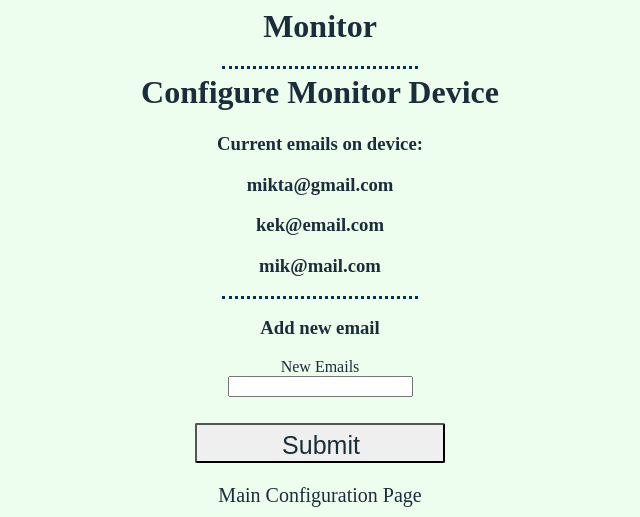
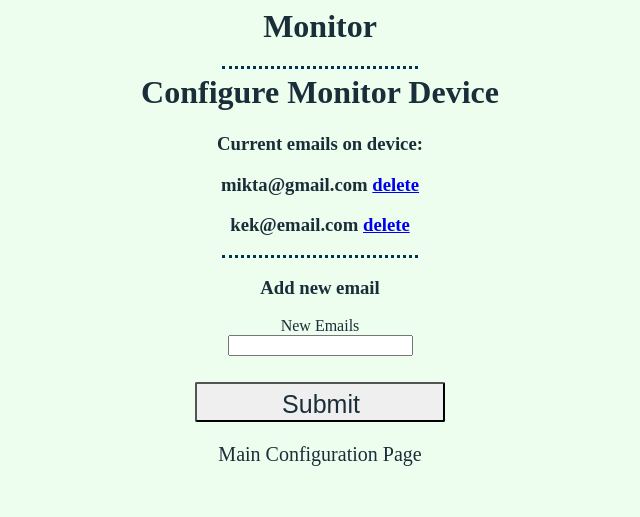
Before and after one commit to mikitachab/pimicroclimate_config_page, a Flask app: page /mails in a window 1280 px wide. Shown: the top 517 px of the page, without its empty margins (320-960 px from the left). Run offline with Flask 2, Linux system fonts and the light colour scheme.

Commit message:
added deleting emails

```diff
--- a/app.py
+++ b/app.py
@@ -3,8 +3,11 @@ import time
 import os
 from flask import Flask, render_template, flash, redirect
 from forms import ConfigForm, DeviceConfigForm, EmailsForm
-from utlis import set_config_value, udpate_emails_list, get_config_value
-from utlis import wifi_connect
+from utils import set_config_value
+from utils import udpate_emails_list
+from utils import get_config_value
+from utils import config_delete_mail
+from utils import wifi_connect
 
 app = Flask(__name__)
 app.config['SECRET_KEY'] = os.environ.get('SECRET_KEY')
@@ -60,6 +63,12 @@ def multiple_mails():
     return render_template('emails.html', title='emails config', form=form, cemails=current_emails)
 
 
+@app.route('/mails/delete/<int:index>')
+def delete_mail(index):
+    config_delete_mail(index)
+    return redirect('/mails')
+
+
 if __name__ == '__main__':
     on_raspi = False
     if on_raspi:
--- a/config.json
+++ b/config.json
@@ -5,7 +5,6 @@
   "notification_time": "00:33:00",
   "recivers_emails": [
     "mikta@gmail.com",
-    "kek@email.com",
-    "mik@mail.com"
+    "kek@email.com"
   ]
 }
--- a/templates/emails.html
+++ b/templates/emails.html
@@ -6,7 +6,7 @@
     <div>
         <h3>Current emails on device: <h3>
         {% for mail in cemails %}
-            <p>{{ mail }}</p>
+            <p>{{ mail }}  <a href="{{ url_for('delete_mail', index=loop.index-1) }}">delete</a> </p>
         {% endfor %}
     </div>
     <hr>
--- a/utlis.py
+++ b/utils.py
@@ -42,5 +42,13 @@ def udpate_emails_list(emails):
             flash(f'invalid email: "{email}"')
 
 
+def config_delete_mail(index):
+    mails = get_config_value('recivers_emails')
+    mail = mails[index]
+    del mails[index]
+    flash(f'email {mail} deleted')
+    set_config_value('recivers_emails', mails)
+
+
 def wifi_connect(ssid, password):
     subprocess.run(f'./wifi_connection.sh {ssid} {password}', shell=True)
```
